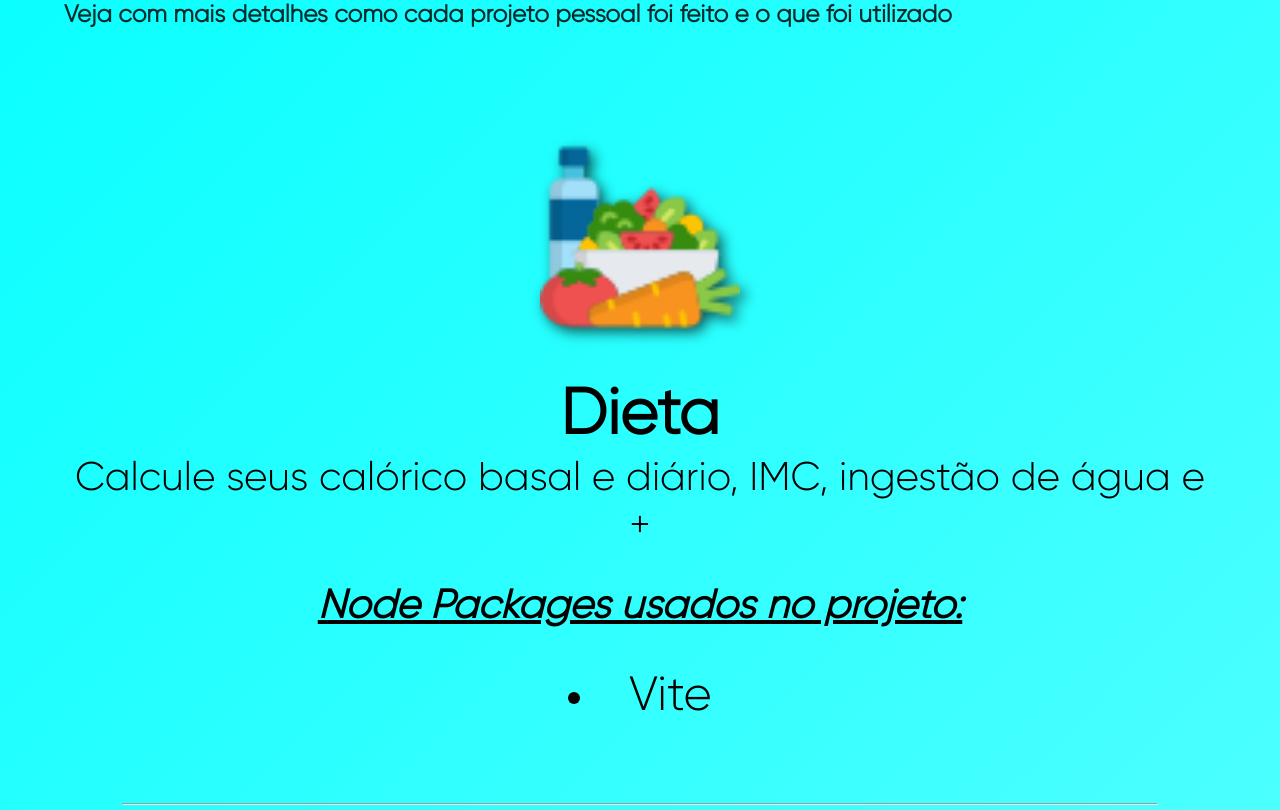
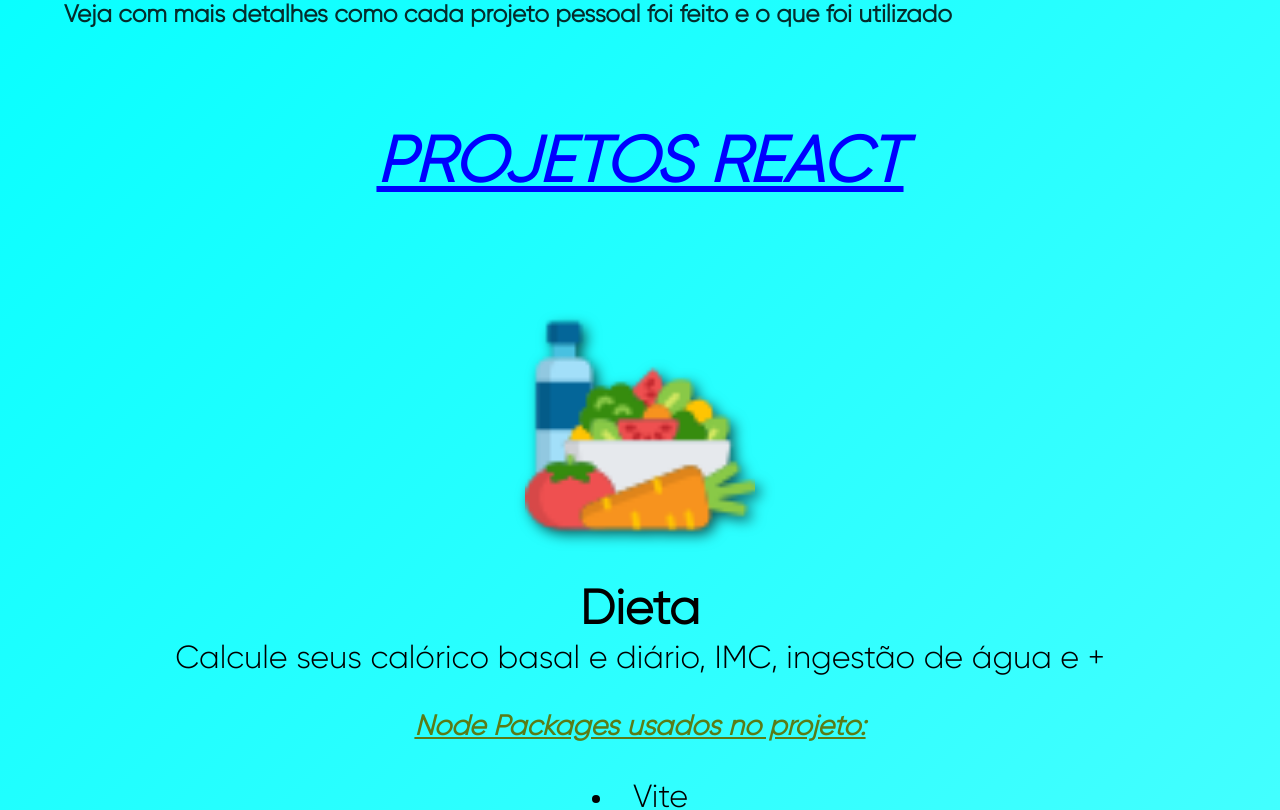
Before and after one commit to oAoj1/Portfolio, a React (Vite) app: page /projetos in a window 1280 px wide. Shown: the part 320-1130 px from the top of the page. Built offline with nearby package versions, Linux system fonts and the light colour scheme.

Commit message:
adicionando projetos repositorios

```diff
--- a/src/Components/Projetos/Modelo/Modelo.css
+++ b/src/Components/Projetos/Modelo/Modelo.css
@@ -13,6 +13,17 @@
     padding: 2.5em 0;
 }
 
+.tituloProjetos{
+    text-align: center;
+    font-size: 4em;
+    text-transform: uppercase;
+    color: #0000ff;
+    font-weight: bold;
+    font-style: italic;
+    text-decoration: underline;
+    margin: 0.5em 0 1em 0;
+}
+
 .imgContent{
     padding: 0.2em 0;
 }
@@ -20,8 +31,8 @@
 .imgContent img{
     width: 100%;
     height: 100%;
-    max-width: 200px;
-    height: 200px;
+    max-width: 20%;
+    height: 20%;
     filter: drop-shadow(5px 5px 7px rgba(0,0,0,0.7));
 }
 
@@ -33,16 +44,17 @@
 }
 
 .titulosContent h2{
-    font-size: 4em;
+    font-size: 3em;
 }
 
 .titulosContent span{
-    font-size: 2.5em;
+    font-size: 2em;
 }
 
 .subModeloContent h3{
-    font-size: 2.5em;
+    font-size: 1.75em;
     font-style: italic;
+    color: #5a7c17;
     text-decoration: underline;
 }
 
@@ -53,6 +65,6 @@
 
 .listaNPM li{
     text-transform: capitalize;
-    font-size: 3em;
+    font-size: 2em;
     padding: 0.1em 0;
 }
--- a/src/Components/Projetos/Modelo/ModeloCursos/index.jsx
+++ b/src/Components/Projetos/Modelo/ModeloCursos/index.jsx
@@ -15,19 +15,22 @@ export default function ModeloProjetosCursos(){
 
     return(
         <div>
+            <h1 className="tituloProjetos">Projetos cursos</h1>
             <ModeloProjeto
                 imagem="/imagens/organo.png"
                 react_icons=''
                 titulo="Organograma"
-                subtitulo="Projeto criado do curso de React da Alura, organize seu organograma"
+                subtitulo="Projeto criado do curso de React da Alura, organize seu organograma colocando as pessoas fazer parte do seu time de tecnologia"
                 pacotes={organoArray}
+                link="https://organograma-alpha.vercel.app"
             />
             <ModeloProjeto
                 imagem=''
                 react_icons={<BsClockFill/>}
                 titulo="Cronometre seus estudos"
-                subtitulo="Projeto criado do curso de React TypeScript da Alura, organize seu organograma"
+                subtitulo="Projeto criado do curso de React TypeScript da Alura, cronometre o tempo do tema em que pretende estudar"
                 pacotes={estudosArray}
+                link="https://alura-studies-beige.vercel.app"
             />
         </div>
     )
--- a/src/Components/Projetos/Modelo/ModeloReact/index.jsx
+++ b/src/Components/Projetos/Modelo/ModeloReact/index.jsx
@@ -32,12 +32,14 @@ export default function ModeloProjetosReact(){
 
     return(
         <div>
+            <h1 className="tituloProjetos">Projetos React</h1>
             <ModeloProjeto
                 imagem="/imagens/dietaa.png"
                 react_icons=''
                 titulo="Dieta"
                 subtitulo="Calcule seus calórico basal e diário, IMC, ingestão de água e +"
                 pacotes={dietaArray}
+                link="https://dieta-nu.vercel.app"
             />
             <ModeloProjeto
                 imagem="/imagens/pesquisa.png"
@@ -45,6 +47,7 @@ export default function ModeloProjetosReact(){
                 titulo="Busque seu CEP"
                 subtitulo="Digite o CEP desejado e encontre os dados de sua localização"
                 pacotes={cepArray}
+                link="https://buscar-cep-kappa.vercel.app"
             />
             <ModeloProjeto
                 imagem="/imagens/cortico.png"
@@ -52,6 +55,7 @@ export default function ModeloProjetosReact(){
                 titulo="O Cortiço"
                 subtitulo="Trabalho de escola com intuito de mostrar sobre a obra O Cortiço do estritor brasileiro Aluísio de Azevedo"
                 pacotes={corticoArray}
+                link="https://cortico.vercel.app"
             />
             <ModeloProjeto
                 imagem="/imagens/esgotos.png"
@@ -59,6 +63,7 @@ export default function ModeloProjetosReact(){
                 titulo="Esgotos"
                 subtitulo="Trabalho de escola com intuito de mostrar sobre o funcionamento dos tratamentos de esgotos"
                 pacotes={esgotosArray}
+                link="https://esgotos.vercel.app"
             />
             <ModeloProjeto
                 imagem="/imagens/imc1.png"
@@ -66,6 +71,7 @@ export default function ModeloProjetosReact(){
                 titulo="IMC 1.0"
                 subtitulo="Calcule seu Indice de massa corporal, primeira versão"
                 pacotes={imc1Array}
+                link="https://imc-fhcq.vercel.app"
             />
             <ModeloProjeto
                 imagem="/imagens/imc2.png"
@@ -73,6 +79,7 @@ export default function ModeloProjetosReact(){
                 titulo="IMC 1.1"
                 subtitulo="Calcule seu Indice de massa corporal, segunda versão"
                 pacotes={imc2Array}
+                link="https://indice-massa-corporal.vercel.app"
             />
         </div>
     )
--- /dev/null
+++ b/src/Components/Projetos/Modelo/ModeloRepositorios/index.jsx
@@ -0,0 +1,29 @@
+import ModeloProjeto from ".."
+
+export default function ModeloProjetosRepositorios(){
+    const repoArray = [
+        'nao utilizado'
+    ]
+
+    return(
+        <div>
+            <h1 className="tituloProjetos">Projetos Repositorios (Github)</h1>
+            <ModeloProjeto
+                imagem="/imagens/dietaa.png"
+                react_icons=''
+                titulo="JavaScript"
+                subtitulo="Projetos feitos com HTML,CSS e JavaScript"
+                pacotes={repoArray}
+                link="https://github.com/oAoj1/Projetos-JavaScript"
+            />
+            <ModeloProjeto
+                imagem="/imagens/dietaa.png"
+                react_icons=''
+                titulo="Escola"
+                subtitulo="Projetos feitos em site para serem apresentados na escola"
+                pacotes={repoArray}
+                link="https://github.com/oAoj1/Trabalhos-de-escola"
+            />
+        </div>
+    )
+}
--- a/src/Components/Projetos/Modelo/index.jsx
+++ b/src/Components/Projetos/Modelo/index.jsx
@@ -23,6 +23,8 @@ export default function ModeloProjeto(props){
                     )}
                 </ul>
 
+                <a target='_blank' href={props.link}>Clique e saiba mais</a>
+
             </div>
 
             <hr className='linha'/>
--- a/src/Pages/3_Projetos.jsx
+++ b/src/Pages/3_Projetos.jsx
@@ -3,6 +3,7 @@ import Header from '../Components/Header'
 import Footer from '../Components/Footer'
 import ModeloProjetosReact from '../Components/Projetos/Modelo/ModeloReact'
 import ModeloProjetosCursos from '../Components/Projetos/Modelo/ModeloCursos'
+import ModeloProjetosRepositorios from '../Components/Projetos/Modelo/ModeloRepositorios'
 
 export default function Projetos(){
     return(
@@ -17,6 +18,7 @@ export default function Projetos(){
                 <div className="descricaoProjetosContent">
                     <ModeloProjetosReact/>
                     <ModeloProjetosCursos/>
+                    <ModeloProjetosRepositorios/>
                 </div>
 
             <Footer/>
```
